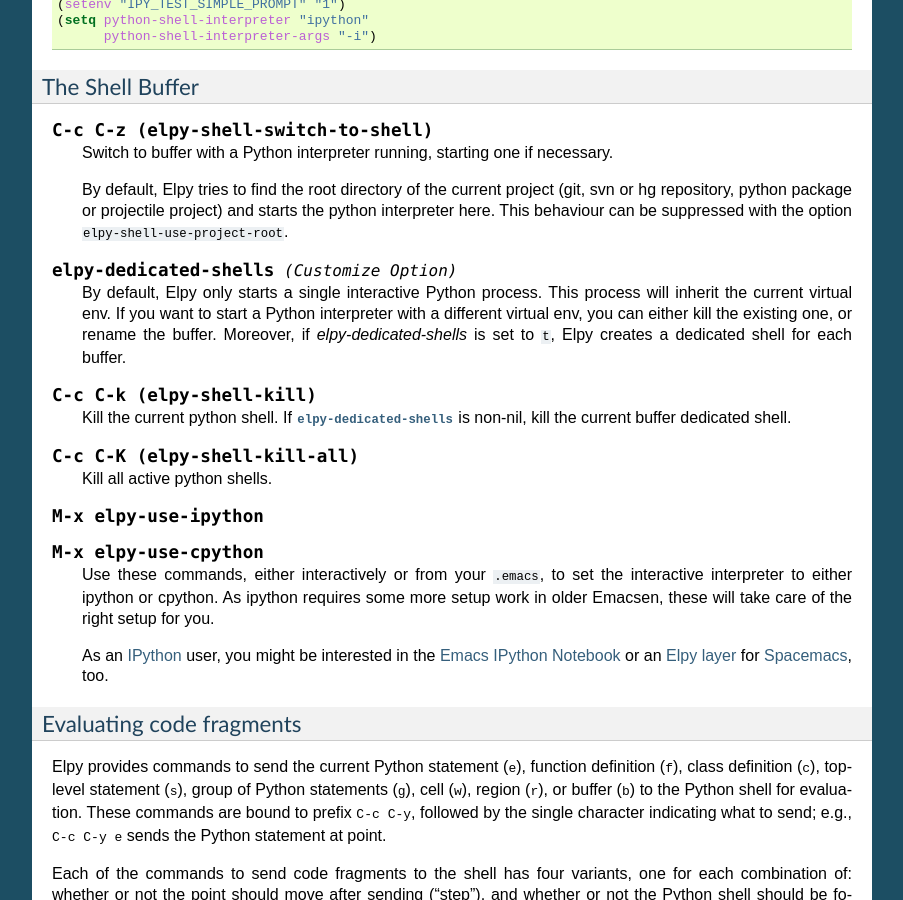
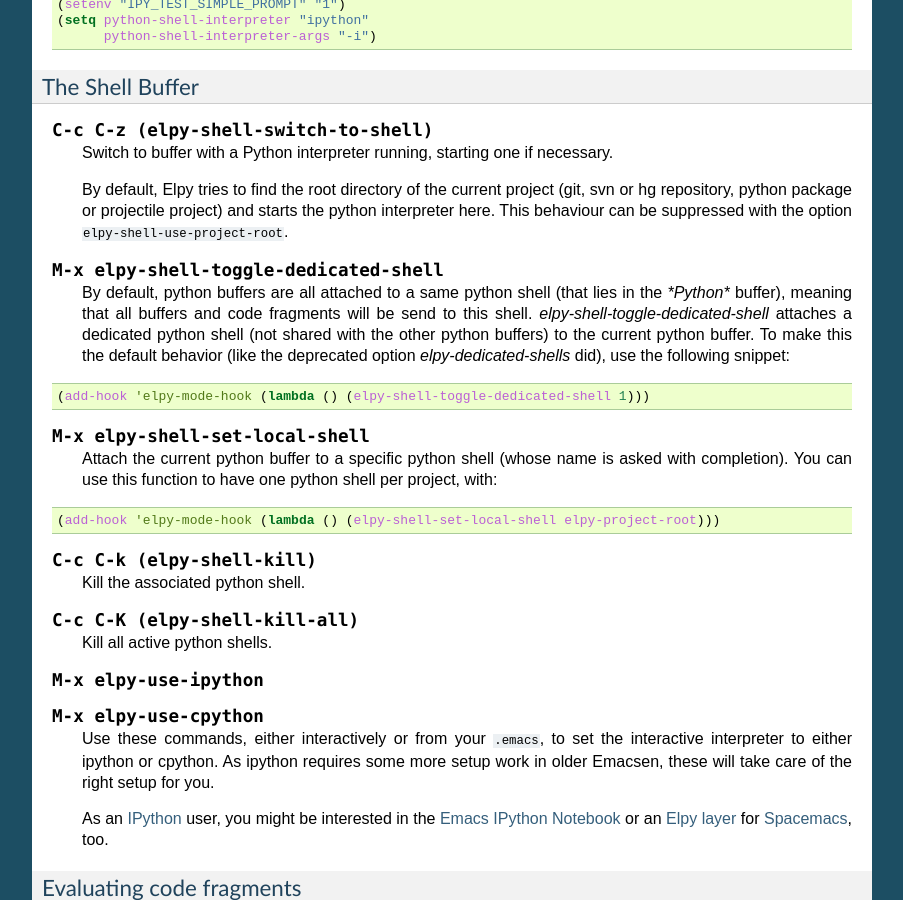
Before and after one commit to jorgenschaefer/elpy, a Sphinx documentation site: the page built from docs/ide.rst, in a window 1280 px wide and 900 px high, scrolled down 2847 px. Shown: the whole window, without its empty margins (198-1101 px from the left). Built offline with Sphinx 7.4.7, drawn with Linux system fonts in a browser that asks for light colours.

Commit message:
Allow better code sending to shell (#1232)
* Replace dedicated-shells option with more practical functions

`elpy-shell-toggle-dedicated-shell` attaches a dedicated shell to the
current buffer.
`elpy-shell-set-local-shell` attaches a specific shell to the current
buffer.

* Update the docs following replacement of the dedicated shell option

* Add tests for new shell control functions

```diff
--- a/docs/ide.rst
+++ b/docs/ide.rst
@@ -241,19 +241,34 @@ The Shell Buffer
    starts the python interpreter here. This behaviour can be suppressed
    with the option ``elpy-shell-use-project-root``.
 
-.. option:: elpy-dedicated-shells
+.. command:: elpy-shell-toggle-dedicated-shell
 
-   By default, Elpy only starts a single interactive Python process. This
-   process will inherit the current virtual env. If you want to start a Python
-   interpreter with a different virtual env, you can either kill the existing
-   one, or rename the buffer. Moreover, if `elpy-dedicated-shells` is set to
-   ``t``, Elpy creates a dedicated shell for each buffer.
+   By default, python buffers are all attached to a same python shell
+   (that lies in the `*Python*` buffer), meaning that all buffers and
+   code fragments will be send to this shell.
+   `elpy-shell-toggle-dedicated-shell` attaches a dedicated python shell
+   (not shared with the other python buffers) to the current python buffer.
+   To make this the default behavior (like the deprecated option
+   `elpy-dedicated-shells` did), use the following snippet:
+
+.. code-block:: lisp
+
+   (add-hook 'elpy-mode-hook (lambda () (elpy-shell-toggle-dedicated-shell 1)))
+
+.. command:: elpy-shell-set-local-shell
+
+   Attach the current python buffer to a specific python shell (whose name is
+   asked with completion).
+   You can use this function to have one python shell per project, with:
+
+.. code-block:: lisp
+
+   (add-hook 'elpy-mode-hook (lambda () (elpy-shell-set-local-shell elpy-project-root)))
 
 .. command:: elpy-shell-kill
    :kbd: C-c C-k
 
-   Kill the current python shell. If :option:`elpy-dedicated-shells` is non-nil,
-   kill the current buffer dedicated shell.
+   Kill the associated python shell.
 
 .. command:: elpy-shell-kill-all
    :kbd: C-c C-K
```
Also changed, not shown: 5 other files.
